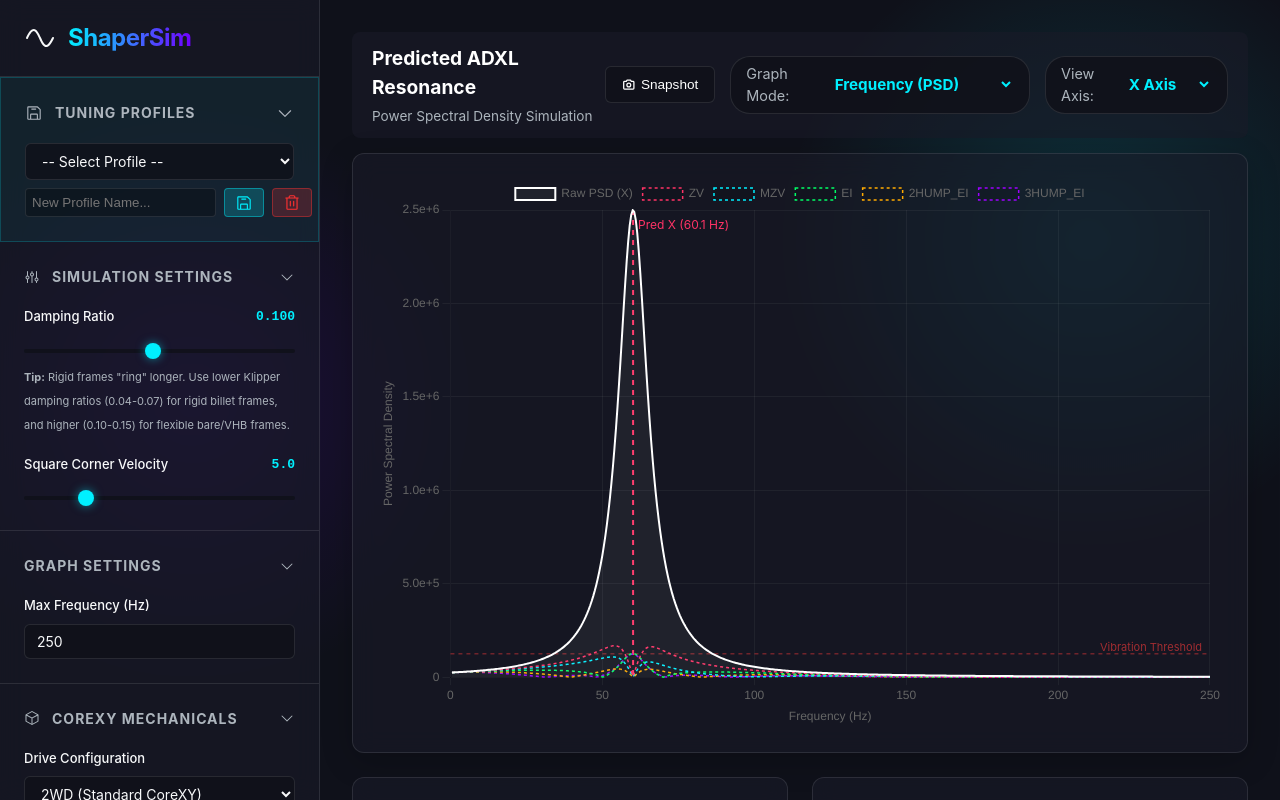
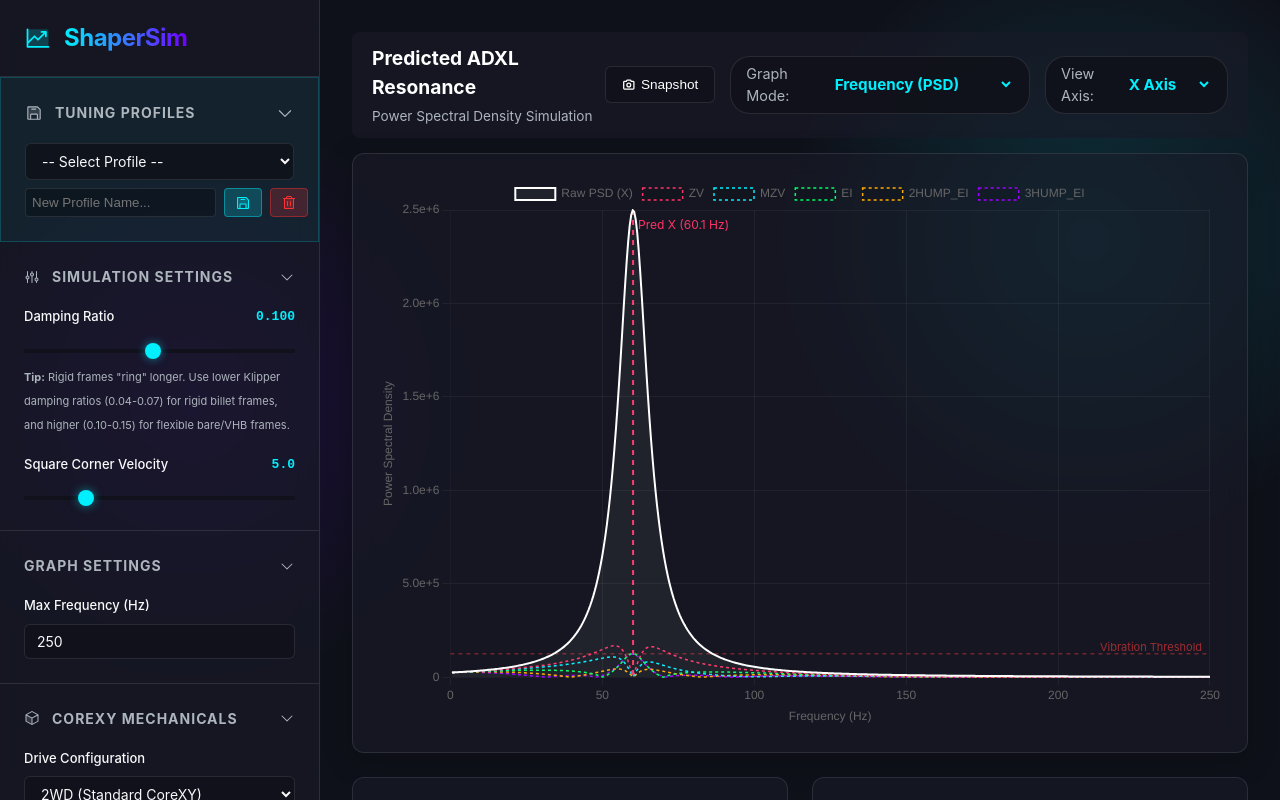
Before and after one commit to Jumpybeetroot/shaper-sim, a React (Vite) app in the folder shaper-sim-react/: page / in a window 1280 px wide. Built offline with nearby package versions, Linux system fonts and the light colour scheme.

Commit message:
wip: AI auto-save - Fix sidebar logo, icon colors, and standardized sizes

```diff
--- a/shaper-sim-react/src/components/Sidebar.tsx
+++ b/shaper-sim-react/src/components/Sidebar.tsx
@@ -1,6 +1,6 @@
 import React from 'react';
 import type { AppState } from '../types';
-import { CaretDown, FloppyDisk, Sliders, Cube, WaveSine, Trash } from '@phosphor-icons/react';
+import { CaretDown, FloppyDisk, Sliders, Cube, ChartLineUp, Trash } from '@phosphor-icons/react';
 
 interface SidebarProps {
   state: AppState;
@@ -28,12 +28,12 @@ export const Sidebar: React.FC<SidebarProps> = ({ state, updateState, predX, pre
   return (
     <aside className="sidebar">
       <div className="sidebar-header">
-        <WaveSine size={32} />
+        <ChartLineUp size={28} weight="duotone" />
         <h2>ShaperSim</h2>
       </div>
 
       <details className="control-section highlighted-section" open>
-        <summary><h3 className="highlighted-title"><FloppyDisk size={18} /> Tuning Profiles<CaretDown size={18} className="ml-auto" /></h3></summary>
+        <summary><h3 className="highlighted-title"><FloppyDisk size={18} weight="duotone" /> Tuning Profiles<CaretDown size={18} className="ml-auto ph-caret-down" /></h3></summary>
         <div className="control-group">
           <select className="profile-select" value={selectedProfile} onChange={e => {
               setSelectedProfile(e.target.value);
@@ -52,19 +52,19 @@ export const Sidebar: React.FC<SidebarProps> = ({ state, updateState, predX, pre
                       setSelectedProfile(name);
                       input.value = '';
                   }
-              }}><FloppyDisk size={18} /></button>
+              }}><FloppyDisk size={16} weight="duotone" /></button>
               <button className="btn-icon btn-delete" title="Delete Selected" onClick={() => {
                   if (selectedProfile && window.confirm(`Delete profile '${selectedProfile}'?`)) {
                       deleteProfile(selectedProfile);
                       setSelectedProfile('');
                   }
-              }} disabled={!selectedProfile}><Trash size={18} /></button>
+              }} disabled={!selectedProfile}><Trash size={16} weight="duotone" /></button>
           </div>
         </div>
       </details>
 
       <details className="control-section" open>
-        <summary><h3><Sliders size={16} /> Simulation Settings<CaretDown size={16} className="ml-auto" /></h3></summary>
+        <summary><h3><Sliders size={16} weight="duotone" /> Simulation Settings<CaretDown size={16} className="ml-auto ph-caret-down" /></h3></summary>
         <div className="control-group">
           <label htmlFor="dampingRatio">
             <span>Damping Ratio</span>
@@ -87,7 +87,7 @@ export const Sidebar: React.FC<SidebarProps> = ({ state, updateState, predX, pre
       </details>
 
       <details className="control-section" open>
-        <summary><h3>Graph Settings<CaretDown size={16} className="ml-auto" /></h3></summary>
+        <summary><h3>Graph Settings<CaretDown size={16} className="ml-auto ph-caret-down" /></h3></summary>
         <div className="control-group">
           <label htmlFor="maxX">Max Frequency (Hz)</label>
           <input type="number" id="maxX" value={state.maxX} step="10" min="50" max="400" onChange={handleChange} />
@@ -95,7 +95,7 @@ export const Sidebar: React.FC<SidebarProps> = ({ state, updateState, predX, pre
       </details>
 
       <details className="control-section" open>
-        <summary><h3><Cube size={16} /> CoreXY Mechanicals<CaretDown size={16} className="ml-auto" /></h3></summary>
+        <summary><h3><Cube size={16} weight="duotone" /> CoreXY Mechanicals<CaretDown size={16} className="ml-auto ph-caret-down" /></h3></summary>
         <div className="control-group">
           <label htmlFor="driveType">Drive Configuration</label>
           <select id="driveType" value={state.driveType} onChange={handleChange}>
@@ -258,7 +258,7 @@ export const Sidebar: React.FC<SidebarProps> = ({ state, updateState, predX, pre
       </details>
 
       <details className="control-section">
-        <summary><h3>Mechanical Imperfections<CaretDown size={16} className="ml-auto" /></h3></summary>
+        <summary><h3>Mechanical Imperfections<CaretDown size={16} className="ml-auto ph-caret-down" /></h3></summary>
         <details className="sub-category">
           <summary>Drive System & Frame</summary>
           <div className="sub-category-content">
--- a/shaper-sim-react/src/index.css
+++ b/shaper-sim-react/src/index.css
@@ -62,8 +62,7 @@ body {
     gap: 12px;
 }
 
-.sidebar-header i {
-    font-size: 28px;
+.sidebar-header svg {
     color: var(--accent-primary);
 }
 
@@ -116,11 +115,11 @@ details.control-section:not([open]) h3 {
     margin-bottom: 24px; /* Move the padding to the margin of the h3 so it acts as bottom spacing */
 }
 
-details.control-section summary i.ph-caret-down {
+details.control-section summary svg.ph-caret-down {
     transition: transform 0.2s ease;
 }
 
-details.control-section:not([open]) summary i.ph-caret-down {
+details.control-section:not([open]) summary svg.ph-caret-down {
     transform: rotate(-90deg);
 }
 
@@ -297,7 +296,7 @@ input[type="number"]:focus, select:focus {
     color: var(--text-primary);
 }
 
-.drop-zone i {
+.drop-zone svg {
     font-size: 24px;
     margin-bottom: 8px;
     color: var(--accent-primary);
@@ -332,7 +331,7 @@ input[type="number"]:focus, select:focus {
     text-decoration: underline;
 }
 
-.btn-text i {
+.btn-text svg {
     font-size: 14px;
 }
 
```
